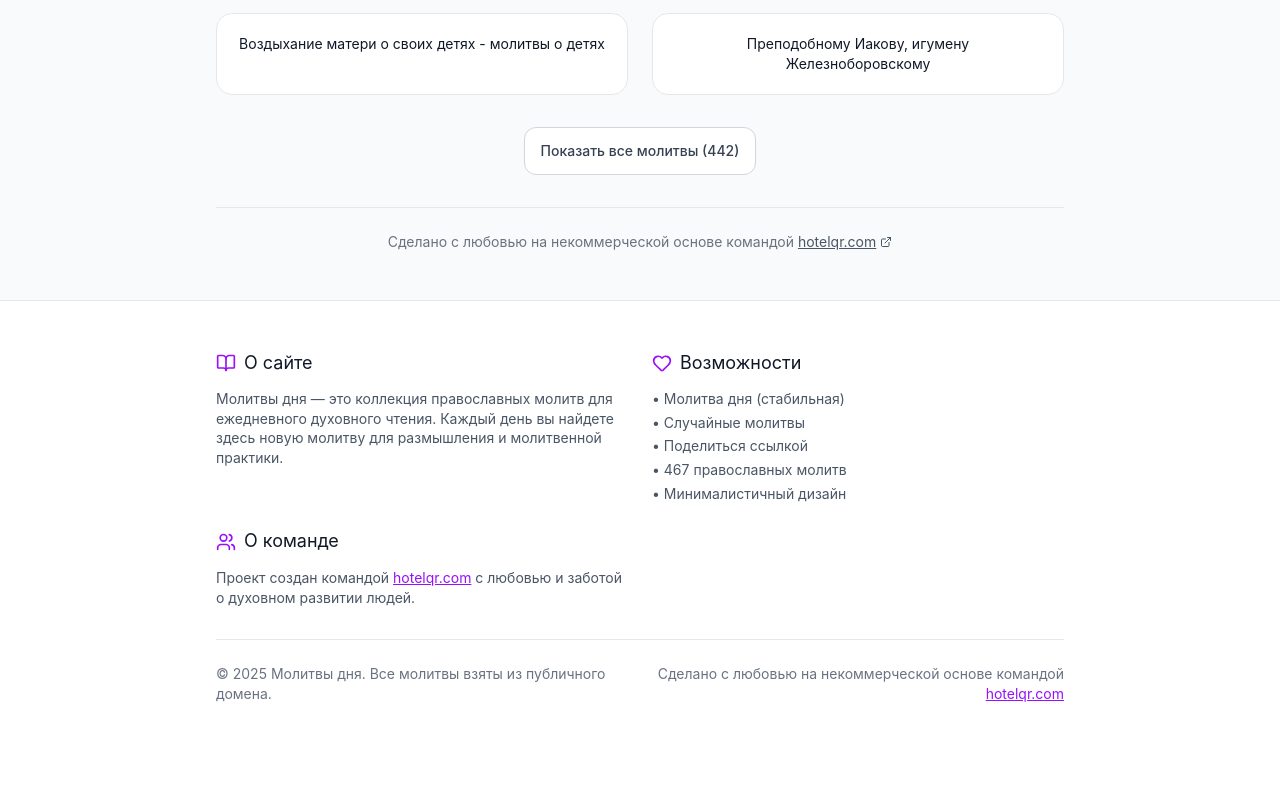
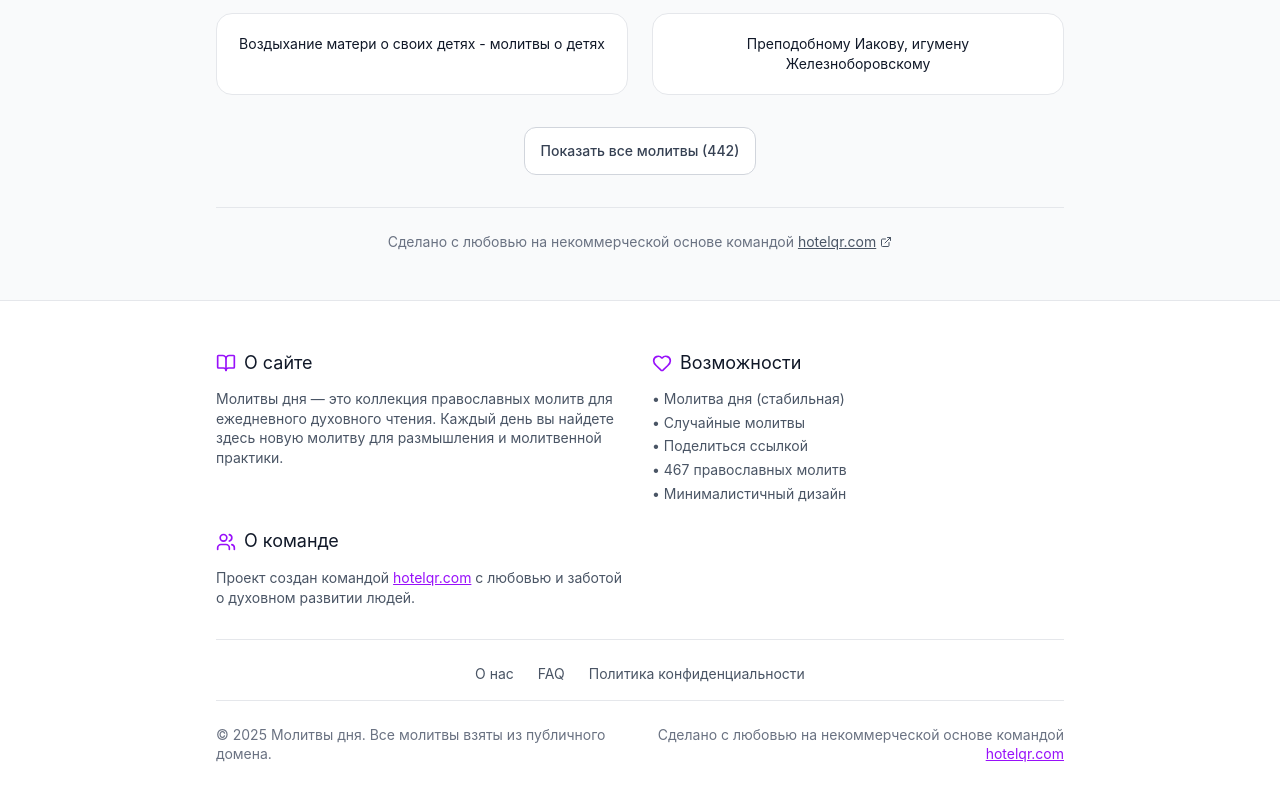
Before and after one commit to jumpermvp2020/molitvy365.ru, a Next.js app: page / in a window 1280 px wide. Shown: the part 1356-2156 px from the top of the page. Before the commit the page ends 2107 px from the top, so only its background shows below. Built offline with nearby package versions, Linux system fonts and the light colour scheme.

Commit message:
project start

```diff
--- a/src/components/Footer.tsx
+++ b/src/components/Footer.tsx
@@ -54,6 +54,30 @@ export default function Footer() {
                     </div>
                 </div>
 
+                {/* Ссылки на страницы */}
+                <div className="border-t border-gray-200 pt-4 sm:pt-6">
+                    <div className="flex flex-wrap justify-center gap-4 sm:gap-6 mb-4">
+                        <a
+                            href="/about"
+                            className="caption-text text-gray-600 hover:text-purple-600 transition-colors focus-visible"
+                        >
+                            О нас
+                        </a>
+                        <a
+                            href="/faq"
+                            className="caption-text text-gray-600 hover:text-purple-600 transition-colors focus-visible"
+                        >
+                            FAQ
+                        </a>
+                        <a
+                            href="/privacy"
+                            className="caption-text text-gray-600 hover:text-purple-600 transition-colors focus-visible"
+                        >
+                            Политика конфиденциальности
+                        </a>
+                    </div>
+                </div>
+
                 {/* Разделитель */}
                 <div className="border-t border-gray-200 pt-4 sm:pt-6">
                     <div className="flex flex-col md:flex-row justify-between items-center gap-3 sm:gap-4">
```
Also changed, not shown: 1 other file (tests, documents, lock files or other folders).
